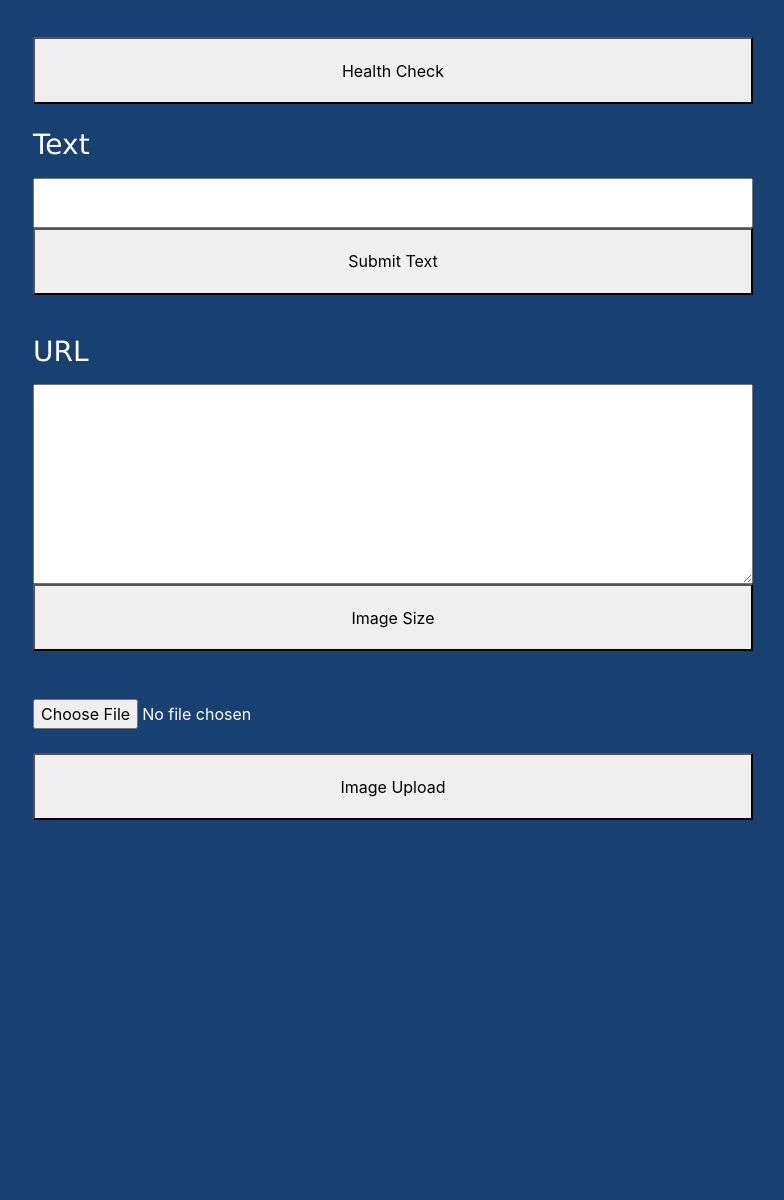
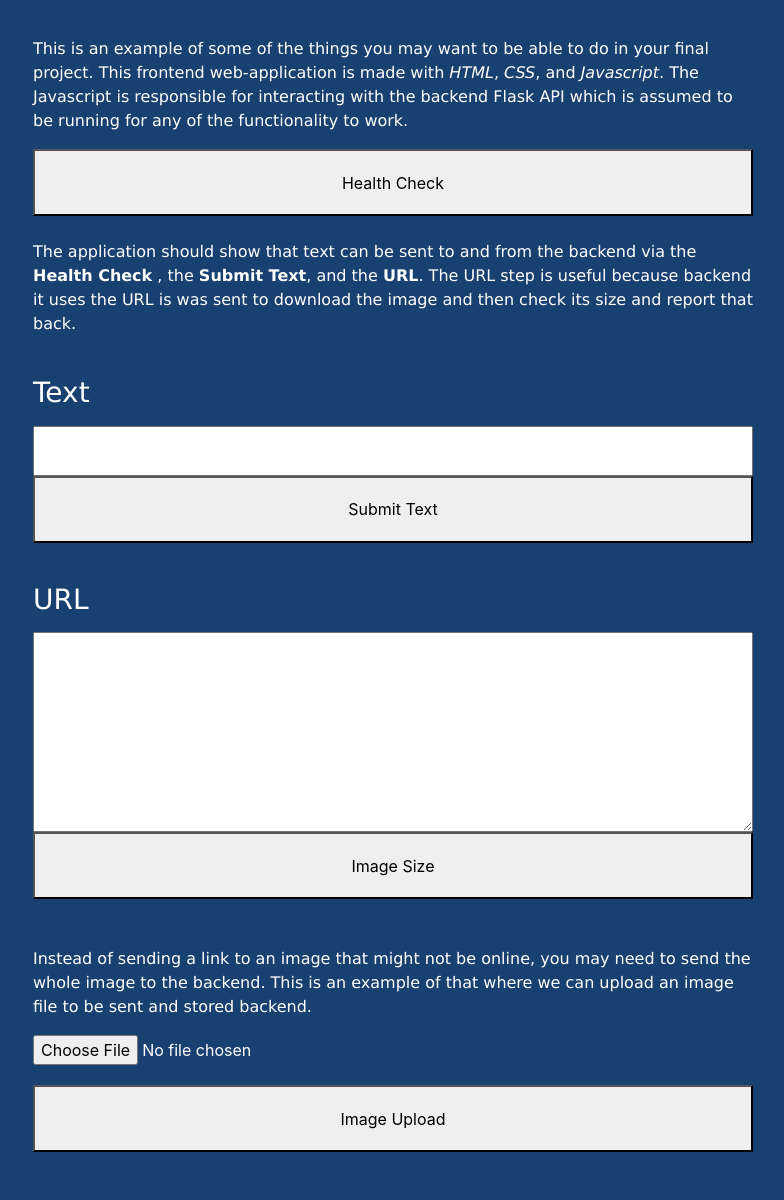
Before and after one commit to scottkelso/flaskapp, a plain HTML site: page frontend/index.html in a window 1280 px wide. Shown: the part 79-1279 px from the top of the page, without its empty margins (247-1031 px from the left). Before the commit the page ends 947 px from the top, so only its background shows below. Drawn offline with nearby package versions, Linux system fonts and the light colour scheme.

Commit message:
Update layout with details about what each section does

```diff
--- a/frontend/index.css
+++ b/frontend/index.css
@@ -1,7 +1,7 @@
 #header {
   color: white;
   height: 100px;
-  width: 100%;
+  width: 90%;
   text-align: center;
 }
 
@@ -35,6 +35,9 @@ label {
   width: 90%;
   margin: auto;
   display: block;
+}
+
+input {
   height: 50px;
 }
 
--- a/frontend/index.html
+++ b/frontend/index.html
@@ -12,8 +12,28 @@
           <div id="header" class="mt-3">
               <h1>Demo Flask Application</h1>
           </div>
+          <p class="text_input mb-3">
+            This is an example of some of the things you may want to be able
+            to do in your final project.  This frontend web-application is made
+            with
+            <span class="font-italic">HTML</span>,
+            <span class="font-italic">CSS</span>, and
+            <span class="font-italic">Javascript</span>.  The Javascript
+            is responsible for interacting with the backend Flask API which is
+            assumed to be running for any of the functionality to work.
+          </p>
 
           <button onclick="healthCheck();" class="detect_button">Health Check</button>
+
+          <br>
+          <p class="text_input mb-3">
+            The application should show that text can be sent to and from the
+            backend via the <span class="font-weight-bold">Health Check</span>
+            , the <span class="font-weight-bold">Submit Text</span>, and the
+            <span class="font-weight-bold">URL</span>. The URL step is useful
+            because backend it uses the URL is was sent to download the image
+            and then check its size and report that back.
+          </p>
           <br>
 
           <label for="text_input">
@@ -31,8 +51,14 @@
           <button onclick="imgSize();" class="detect_button">Image Size</button>
           <br><br>
 
+          <p class="text_input mb-3">
+            Instead of sending a link to an image that might not be online,
+            you may need to send the whole image to the backend. This is an
+            example of that where we can upload an image file to be sent and
+            stored backend.
+          </p>
           <input id="img_upload" name="file" type="file" class="indent" style="color:white;">
-          <br><br>
+          <br>
           <button onclick="imgUpload();" class="detect_button">Image Upload</button>
           <br><br>
 
```
